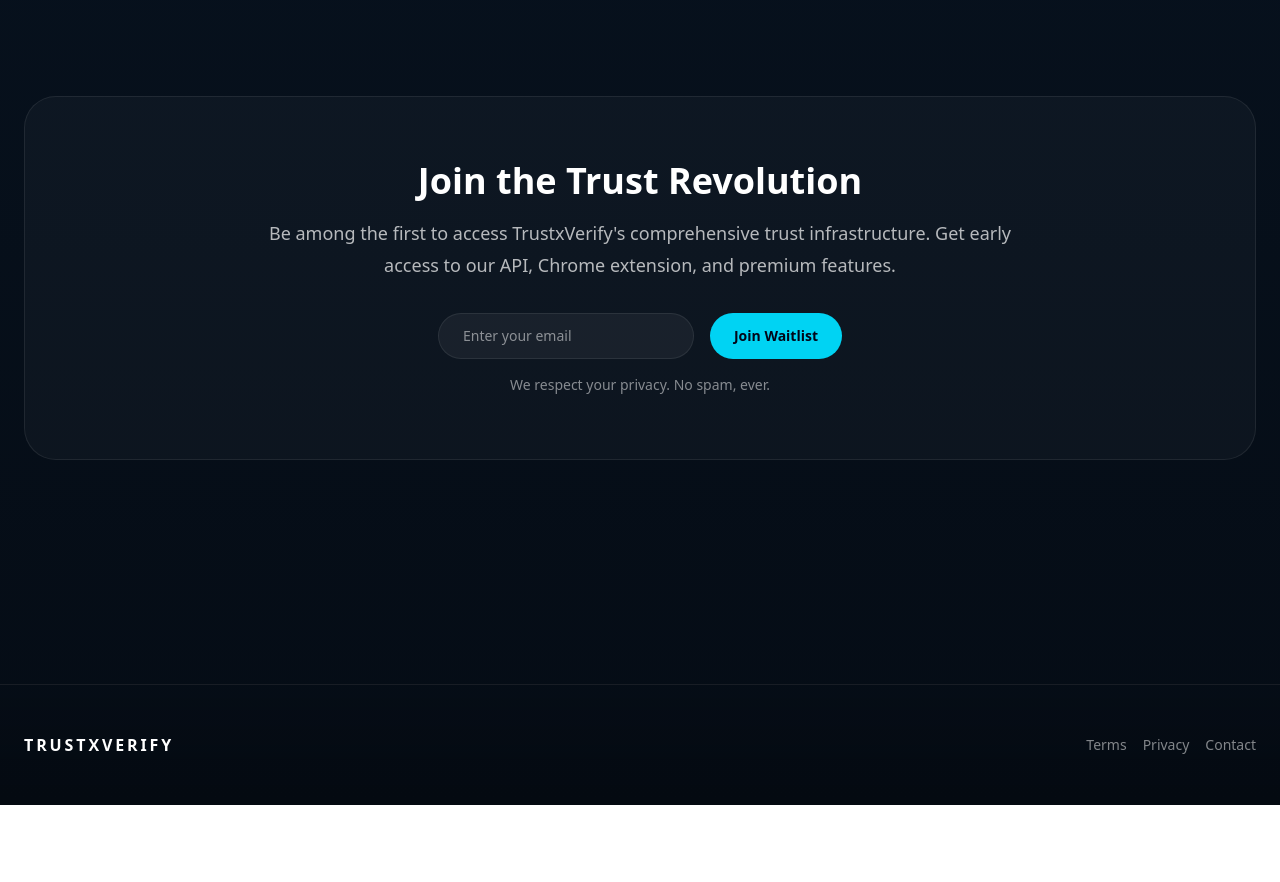
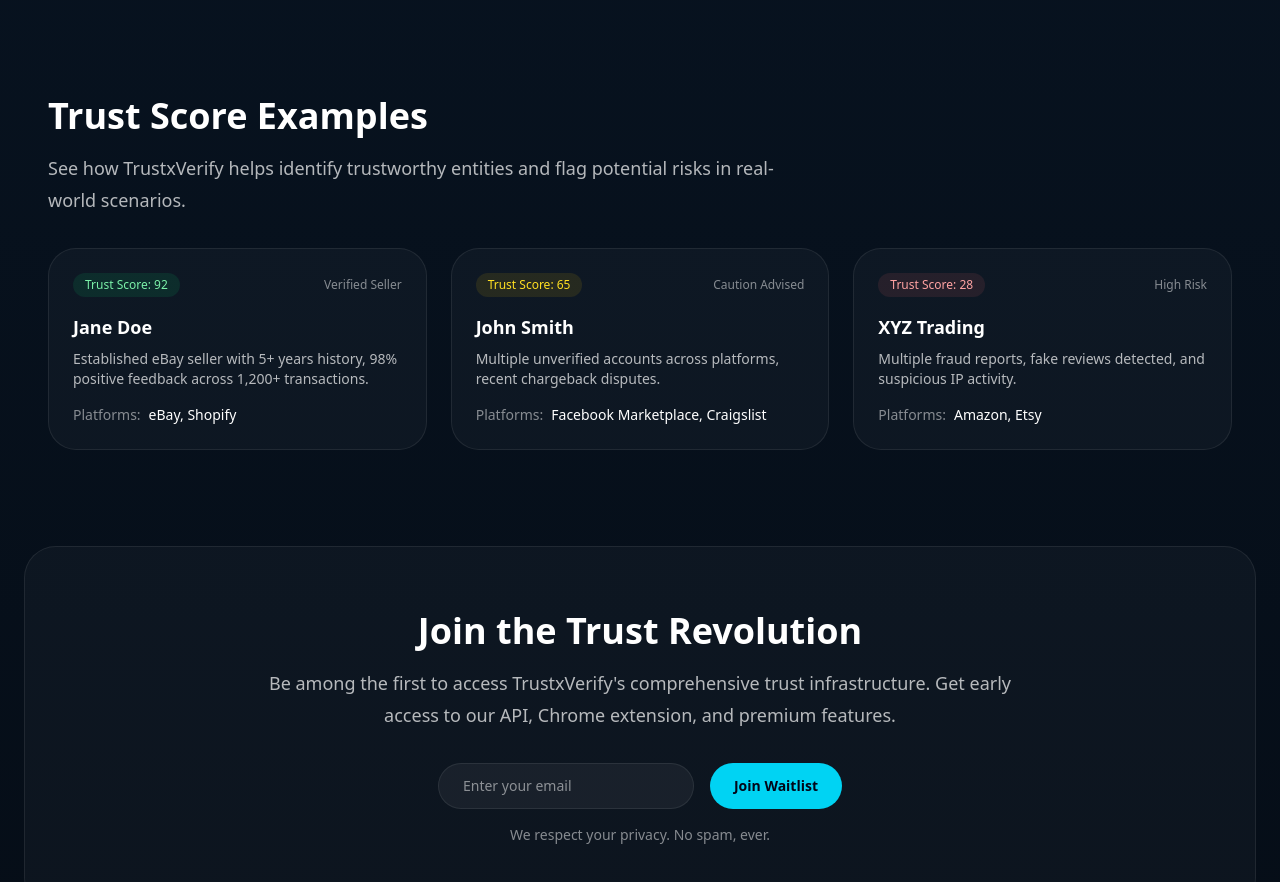
Before and after one commit to M4G3LL4N0/TrustxVerify, a Next.js app: page / in a window 1280 px wide. Shown: the part 1952-2834 px from the top of the page. Before the commit the page ends 2757 px from the top, so only its background shows below. Built offline with nearby package versions, Linux system fonts and the light colour scheme.

Commit message:
autobuilder micro-cycle for trustxverify

```diff
--- a/src/app/page.tsx
+++ b/src/app/page.tsx
@@ -182,6 +182,67 @@ export default function HomePage() {
           </p>
         </div>
       </section>
+
+      <section className="mx-auto mt-24 max-w-7xl px-6">
+        <h2 className="text-3xl font-semibold text-white sm:text-4xl">Trust Score Examples</h2>
+        <p className="mt-4 max-w-3xl text-lg leading-8 text-white/70">
+          See how TrustxVerify helps identify trustworthy entities and flag potential risks in real-world scenarios.
+        </p>
+
+        <div className="mt-8 grid gap-6 sm:grid-cols-2 lg:grid-cols-3">
+          <div className="rounded-[1.75rem] border border-white/10 bg-white/[0.03] p-6">
+            <div className="flex items-center justify-between">
+              <div className="rounded-full bg-green-400/10 px-3 py-1 text-xs font-medium text-green-300">
+                Trust Score: 92
+              </div>
+              <div className="text-xs text-white/50">Verified Seller</div>
+            </div>
+            <h3 className="mt-4 text-lg font-semibold text-white">Jane Doe</h3>
+            <p className="mt-2 text-sm text-white/70">
+              Established eBay seller with 5+ years history, 98% positive feedback across 1,200+ transactions.
+            </p>
+            <div className="mt-4 flex items-center gap-2 text-sm text-white/50">
+              <span>Platforms:</span>
+              <span className="text-white">eBay, Shopify</span>
+            </div>
+          </div>
+
+          <div className="rounded-[1.75rem] border border-white/10 bg-white/[0.03] p-6">
+            <div className="flex items-center justify-between">
+              <div className="rounded-full bg-yellow-400/10 px-3 py-1 text-xs font-medium text-yellow-300">
+                Trust Score: 65
+              </div>
+              <div className="text-xs text-white/50">Caution Advised</div>
+            </div>
+            <h3 className="mt-4 text-lg font-semibold text-white">John Smith</h3>
+            <p className="mt-2 text-sm text-white/70">
+              Multiple unverified accounts across platforms, recent chargeback disputes.
+            </p>
+            <div className="mt-4 flex items-center gap-2 text-sm text-white/50">
+              <span>Platforms:</span>
+              <span className="text-white">Facebook Marketplace, Craigslist</span>
+            </div>
+          </div>
+
+          <div className="rounded-[1.75rem] border border-white/10 bg-white/[0.03] p-6">
+            <div className="flex items-center justify-between">
+              <div className="rounded-full bg-red-400/10 px-3 py-1 text-xs font-medium text-red-300">
+                Trust Score: 28
+              </div>
+              <div className="text-xs text-white/50">High Risk</div>
+            </div>
+            <h3 className="mt-4 text-lg font-semibold text-white">XYZ Trading</h3>
+            <p className="mt-2 text-sm text-white/70">
+              Multiple fraud reports, fake reviews detected, and suspicious IP activity.
+            </p>
+            <div className="mt-4 flex items-center gap-2 text-sm text-white/50">
+              <span>Platforms:</span>
+              <span className="text-white">Amazon, Etsy</span>
+            </div>
+          </div>
+        </div>
+      </section>
+
       <section className="mx-auto mt-24 max-w-7xl rounded-[2rem] border border-white/10 bg-white/[0.03] px-6 py-12 sm:px-8 sm:py-16">
         <div className="mx-auto max-w-3xl text-center">
           <h2 className="text-3xl font-semibold text-white sm:text-4xl">
```
